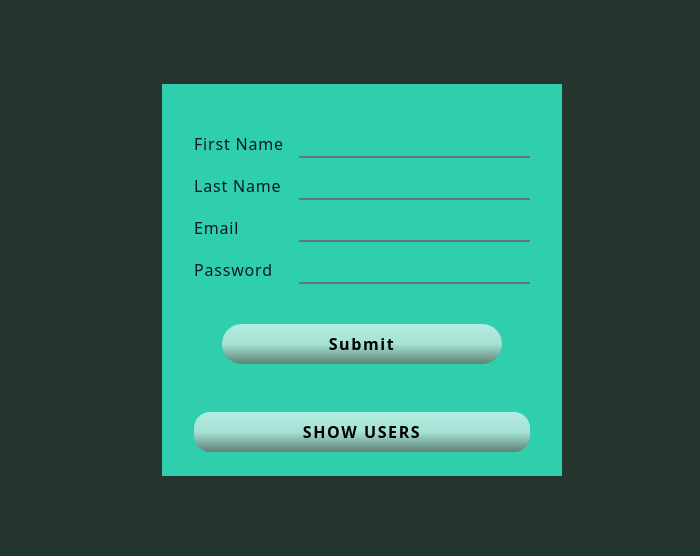
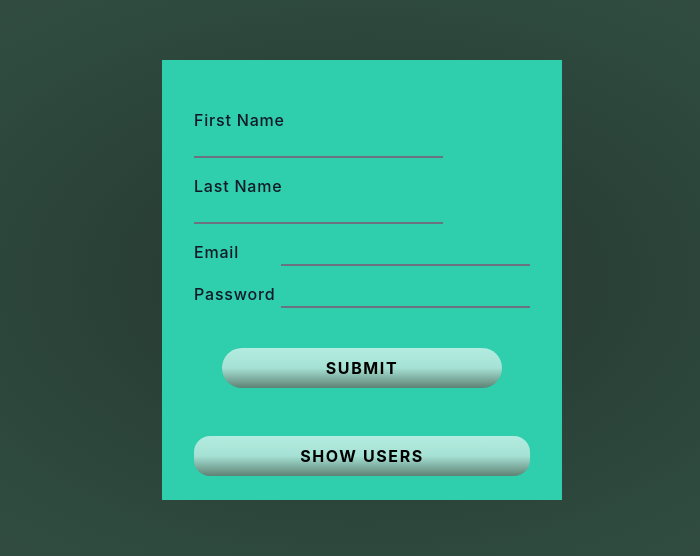
Before and after one commit to AdrianAntonov/Projects, a React (Vite) app in the folder Registration Form/: page / in a window 1280 px wide. Shown: the part 120-676 px from the top of the page, without its empty margins (278-978 px from the left). Built offline with nearby package versions, Linux system fonts and the light colour scheme.

Commit message:
Added styles

```diff
--- a/Registration Form/package.json
+++ b/Registration Form/package.json
@@ -10,6 +10,7 @@
   },
   "dependencies": {
     "@tanstack/react-query": "^4.26.1",
+    "@tanstack/react-query-devtools": "^4.26.1",
     "axios": "^1.3.4",
     "react": "^18.2.0",
     "react-dom": "^18.2.0",
--- a/Registration Form/src/App.tsx
+++ b/Registration Form/src/App.tsx
@@ -1,9 +1,9 @@
 import { useState } from 'react';
 import { QueryClient, QueryClientProvider } from '@tanstack/react-query';
-import './App.css';
 import Form from './components/Form';
 import Layout from './components/Layout';
 import Users from './components/Users/Users';
+import { ReactQueryDevtools } from '@tanstack/react-query-devtools';
 
 function App() {
   const queryClient = new QueryClient();
@@ -18,8 +18,8 @@ function App() {
       <Layout>
         <Form toggle={toggleShowUsers} show={showUsers} />
         {showUsers && <Users />}
-        {/* <Users /> */}
       </Layout>
+      <ReactQueryDevtools initialIsOpen={false} position="bottom-right" />
     </QueryClientProvider>
   );
 }
--- a/Registration Form/src/components/Form/Form.tsx
+++ b/Registration Form/src/components/Form/Form.tsx
@@ -1,7 +1,6 @@
 import { useMutation, useQueryClient } from '@tanstack/react-query';
-import axios from 'axios';
+import { axios } from '../../utils/axios/axios';
 import { useForm, SubmitHandler } from 'react-hook-form';
-import classes from './Form.module.css';
 
 export interface IForm {
   firstName: string;
@@ -26,11 +25,7 @@ function Form({ toggle, show }: TToggle) {
   const queryClient = useQueryClient();
 
   const mutation = useMutation({
-    mutationFn: (user: IForm) =>
-      axios.post(
-        'https://registration-form-bd9a1-default-rtdb.firebaseio.com/users.json',
-        user
-      ),
+    mutationFn: (user: IForm) => axios.post('/users.json', user),
     onSuccess: () => queryClient.invalidateQueries({ queryKey: ['users'] }),
   });
 
@@ -44,31 +39,31 @@ function Form({ toggle, show }: TToggle) {
   };
 
   return (
-    <section className="h-auto w-[25rem] bg-[#2fceac] px-8 pt-12 font-medium tracking-wider ">
+    <section className="h-auto w-[25rem] bg-[#2fceac] px-8 pt-12 font-medium tracking-wider xs:w-full ">
       <form
         onSubmit={handleSubmit(onSubmitForm)}
         autoComplete="off"
         className=" flex flex-col space-y-4 pb-12"
       >
-        <div className=" flex justify-between text-gray-900">
+        <div className="form-input-container">
           <label className="">First Name</label>
           <input
             {...register('firstName', {
               required: true,
             })}
-            className="border-b-2 border-gray-500 bg-[#2fceac] focus:outline-none"
+            className="form-input xs:w-full"
           />
         </div>
-        <div className=" flex justify-between text-gray-900">
+        <div className="form-input-container">
           <label>Last Name</label>
           <input
             {...register('lastName', {
               required: true,
             })}
-            className="border-b-2 border-gray-500 bg-[#2fceac] focus:outline-none"
+            className="form-input xs:w-full"
           />
         </div>
-        <div className=" flex flex-wrap items-baseline justify-between text-gray-900">
+        <div className="form-input-container">
           <label>Email</label>
           <input
             type="text"
@@ -79,16 +74,14 @@ function Form({ toggle, show }: TToggle) {
                 message: 'Email is not valid!',
               },
             })}
-            className="border-b-2 border-gray-500 bg-[#2fceac] focus:outline-none "
+            className="form-input xs:w-full"
           />
 
           {errors.email && (
-            <p className="text-[10px] text-orange-700">
-              {errors.email?.message}
-            </p>
+            <p className="form-error">{errors.email?.message}</p>
           )}
         </div>
-        <div className="flex flex-wrap justify-between text-gray-900">
+        <div className="form-input-container">
           <label>Password</label>
           <input
             type="password"
@@ -98,14 +91,14 @@ function Form({ toggle, show }: TToggle) {
                 checkLength: (value) => value.length > 3 && value.length < 8,
               },
             })}
-            className="border-b-2 border-gray-500 bg-[#2fceac] focus:outline-none"
+            className="form-input xs:w-full"
           />
 
           {errors.password?.type === 'required' && (
-            <p className="text-[10px] text-orange-700">Password is required!</p>
+            <p className="form-error">Password is required!</p>
           )}
           {errors.password?.type === 'checkLength' && (
-            <p className="text-[10px] text-orange-700">
+            <p className="form-error">
               Password should be at least 4 characters and maximum 7 characters
             </p>
           )}
@@ -113,15 +106,15 @@ function Form({ toggle, show }: TToggle) {
         <div className="flex justify-center ">
           <button
             type="submit"
-            className="mt-6 h-10 w-10/12 rounded-3xl bg-gradient-to-t from-[#5e8274] via-[#a5e1d4] to-[#b3ece0] font-bold tracking-widest duration-300 hover:-translate-y-[2px] hover:shadow-[0px_20px_30px_-11px_#1a1c1f]"
+            className="form-btn mt-6 h-10 w-10/12 rounded-3xl xs:w-full xs:rounded-none xs:text-xs"
           >
-            Submit
+            SUBMIT
           </button>
         </div>
       </form>
       <div className="flex  items-center">
         <button
-          className="mb-6 h-10 w-full rounded-2xl bg-gradient-to-t from-[#5e8274] via-[#a5e1d4] to-[#b3ece0] font-bold tracking-widest duration-300 hover:-translate-y-[2px] hover:shadow-[0px_20px_30px_-11px_#1a1c1f] "
+          className="form-btn mb-6 h-10 w-full rounded-2xl xs:w-full xs:rounded-none xs:text-xs"
           onClick={handleShowUsers}
         >
           {show ? 'HIDE' : 'SHOW'} USERS
--- a/Registration Form/src/components/Layout/Layout.tsx
+++ b/Registration Form/src/components/Layout/Layout.tsx
@@ -17,7 +17,7 @@ function Layout(props: {
     | undefined;
 }) {
   return (
-    <main className="flex h-[100vh] flex-col items-center justify-center bg-[#25362f]">
+    <main className="flex h-[100vh] flex-col items-center justify-center bg-gradient-radial from-[#25362f] via-[#2e493e] to-[#385247]">
       {props.children}
     </main>
   );
--- a/Registration Form/src/index.css
+++ b/Registration Form/src/index.css
@@ -1,72 +1,31 @@
-/* :root {
-  font-family: Inter, system-ui, Avenir, Helvetica, Arial, sans-serif;
-  line-height: 1.5;
-  font-weight: 400;
-
-  color-scheme: light dark;
-  color: rgba(255, 255, 255, 0.87);
-  background-color: #242424;
-
-  font-synthesis: none;
-  text-rendering: optimizeLegibility;
-  -webkit-font-smoothing: antialiased;
-  -moz-osx-font-smoothing: grayscale;
-  -webkit-text-size-adjust: 100%;
-}
-
-a {
-  font-weight: 500;
-  color: #646cff;
-  text-decoration: inherit;
-}
-a:hover {
-  color: #535bf2;
-}
-
-body {
-  margin: 0;
-  display: flex;
-  place-items: center;
-  min-width: 320px;
-  min-height: 100vh;
-}
-
-h1 {
-  font-size: 3.2em;
-  line-height: 1.1;
-}
-
-button {
-  border-radius: 8px;
-  border: 1px solid transparent;
-  padding: 0.6em 1.2em;
-  font-size: 1em;
-  font-weight: 500;
-  font-family: inherit;
-  background-color: #1a1a1a;
-  cursor: pointer;
-  transition: border-color 0.25s;
-}
-button:hover {
-  border-color: #646cff;
-}
-button:focus,
-button:focus-visible {
-  outline: 4px auto -webkit-focus-ring-color;
-}
-
-@media (prefers-color-scheme: light) {
-  :root {
-    color: #213547;
-    background-color: #ffffff;
-  }
-  a:hover {
-    color: #747bff;
-  }
-  button {
-    background-color: #f9f9f9;
-  }
-} */
 @tailwind base;
 @tailwind components;
 @tailwind utilities;
+
+body {
+  font-family: Inter, system-ui, Avenir, Helvetica, Arial, sans-serif;
+}
+
+@layer components {
+  .form-input-container {
+    @apply flex flex-wrap justify-between text-gray-900;
+  }
+}
+
+.form-input {
+  @apply border-b-2 border-gray-500 bg-[#2fceac] focus:outline-none;
+}
+
+@layer components {
+  .form-btn {
+    @apply bg-gradient-to-t from-[#5e8274] via-[#a5e1d4] to-[#b3ece0] font-bold tracking-widest duration-300 hover:-translate-y-[2px] hover:shadow-[0px_20px_30px_-11px_#1a1c1f];
+  }
+}
+
+.form-error {
+  @apply text-[10px] text-orange-700;
+}
+
+.form-screen {
+  @apply bg-orange-700;
+}
--- /dev/null
+++ b/Registration Form/src/utils/axios/axios.ts
@@ -0,0 +1,6 @@
+import $axios from 'axios';
+
+export const axios = $axios.create();
+
+axios.defaults.baseURL =
+  'https://registration-form-bd9a1-default-rtdb.firebaseio.com';
--- /dev/null
+++ b/Registration Form/src/utils/axios/index.ts
@@ -0,0 +1 @@
+export * from './axios';
--- /dev/null
+++ b/Registration Form/src/utils/loader.tsx
@@ -0,0 +1,27 @@
+function Loader() {
+  return (
+    <div className="mt-28 text-center">
+      <div role="status">
+        <svg
+          aria-hidden="true"
+          className="mr-2 inline h-24 w-24 animate-spin fill-[#2fceac] text-gray-200 dark:text-gray-600"
+          viewBox="0 0 100 101"
+          fill="none"
+          xmlns="http://www.w3.org/2000/svg"
+        >
+          <path
+            d="M100 50.5908C100 78.2051 77.6142 100.591 50 100.591C22.3858 100.591 0 78.2051 0 50.5908C0 22.9766 22.3858 0.59082 50 0.59082C77.6142 0.59082 100 22.9766 100 50.5908ZM9.08144 50.5908C9.08144 73.1895 27.4013 91.5094 50 91.5094C72.5987 91.5094 90.9186 73.1895 90.9186 50.5908C90.9186 27.9921 72.5987 9.67226 50 9.67226C27.4013 9.67226 9.08144 27.9921 9.08144 50.5908Z"
+            fill="currentColor"
+          />
+          <path
+            d="M93.9676 39.0409C96.393 38.4038 97.8624 35.9116 97.0079 33.5539C95.2932 28.8227 92.871 24.3692 89.8167 20.348C85.8452 15.1192 80.8826 10.7238 75.2124 7.41289C69.5422 4.10194 63.2754 1.94025 56.7698 1.05124C51.7666 0.367541 46.6976 0.446843 41.7345 1.27873C39.2613 1.69328 37.813 4.19778 38.4501 6.62326C39.0873 9.04874 41.5694 10.4717 44.0505 10.1071C47.8511 9.54855 51.7191 9.52689 55.5402 10.0491C60.8642 10.7766 65.9928 12.5457 70.6331 15.2552C75.2735 17.9648 79.3347 21.5619 82.5849 25.841C84.9175 28.9121 86.7997 32.2913 88.1811 35.8758C89.083 38.2158 91.5421 39.6781 93.9676 39.0409Z"
+            fill="currentFill"
+          />
+        </svg>
+        <span className="sr-only">Loading...</span>
+      </div>
+    </div>
+  );
+}
+
+export default Loader;
--- a/Registration Form/tailwind.config.cjs
+++ b/Registration Form/tailwind.config.cjs
@@ -2,7 +2,15 @@
 module.exports = {
   content: ['./index.html', './src/**/*.{js,ts,jsx,tsx}'],
   theme: {
-    extend: {},
+    extend: {
+      screens: {
+        xs: [{ min: '10px', max: '409px' }],
+        us: [{ min: '10px', max: '570px' }],
+      },
+      backgroundImage: {
+        'gradient-radial': 'radial-gradient(var(--tw-gradient-stops))',
+      },
+    },
   },
   plugins: [],
 };
```
Also changed, not shown: Registration Form/src/App.css (deleted, +0 -50 lines), Registration Form/src/components/Users/Users.tsx (+14 -11 lines), 1 other file (tests, documents, lock files or other folders).
